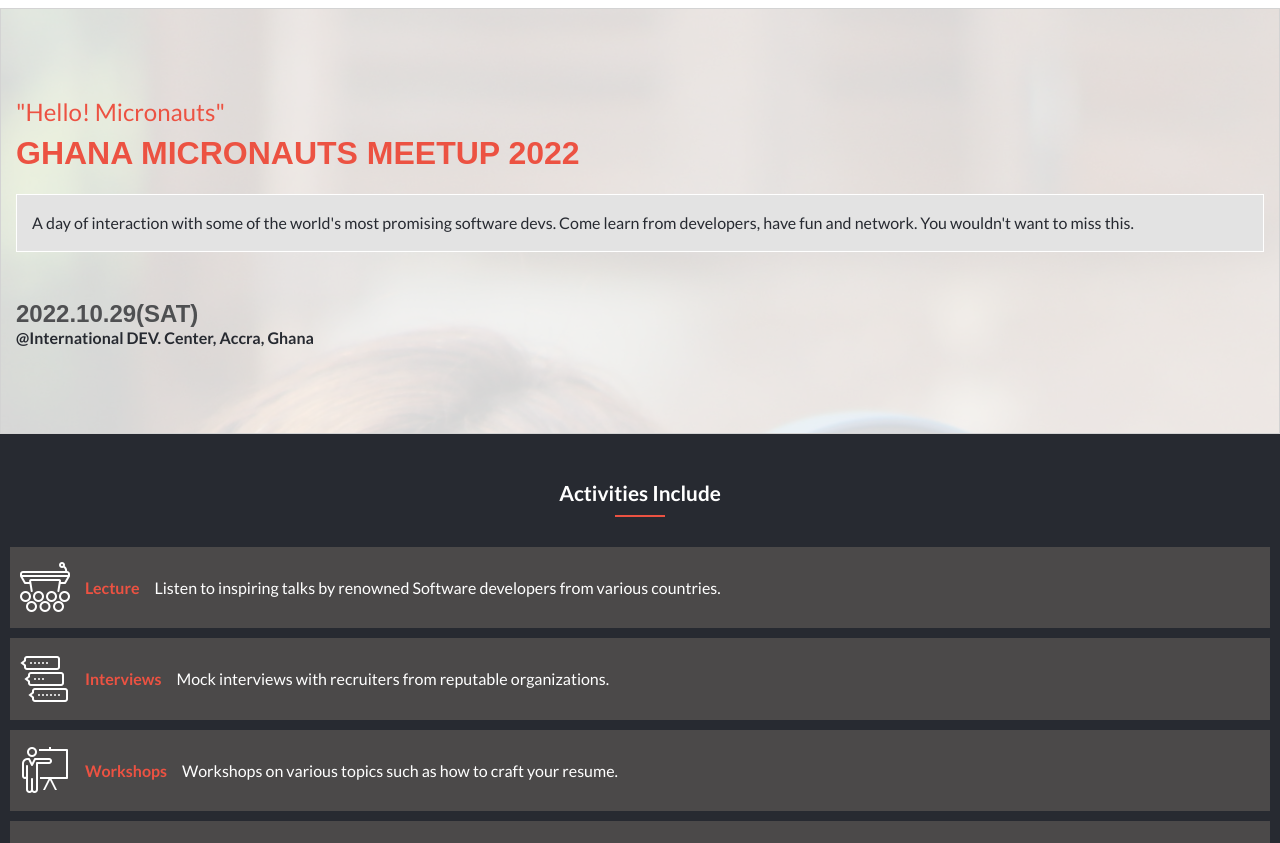
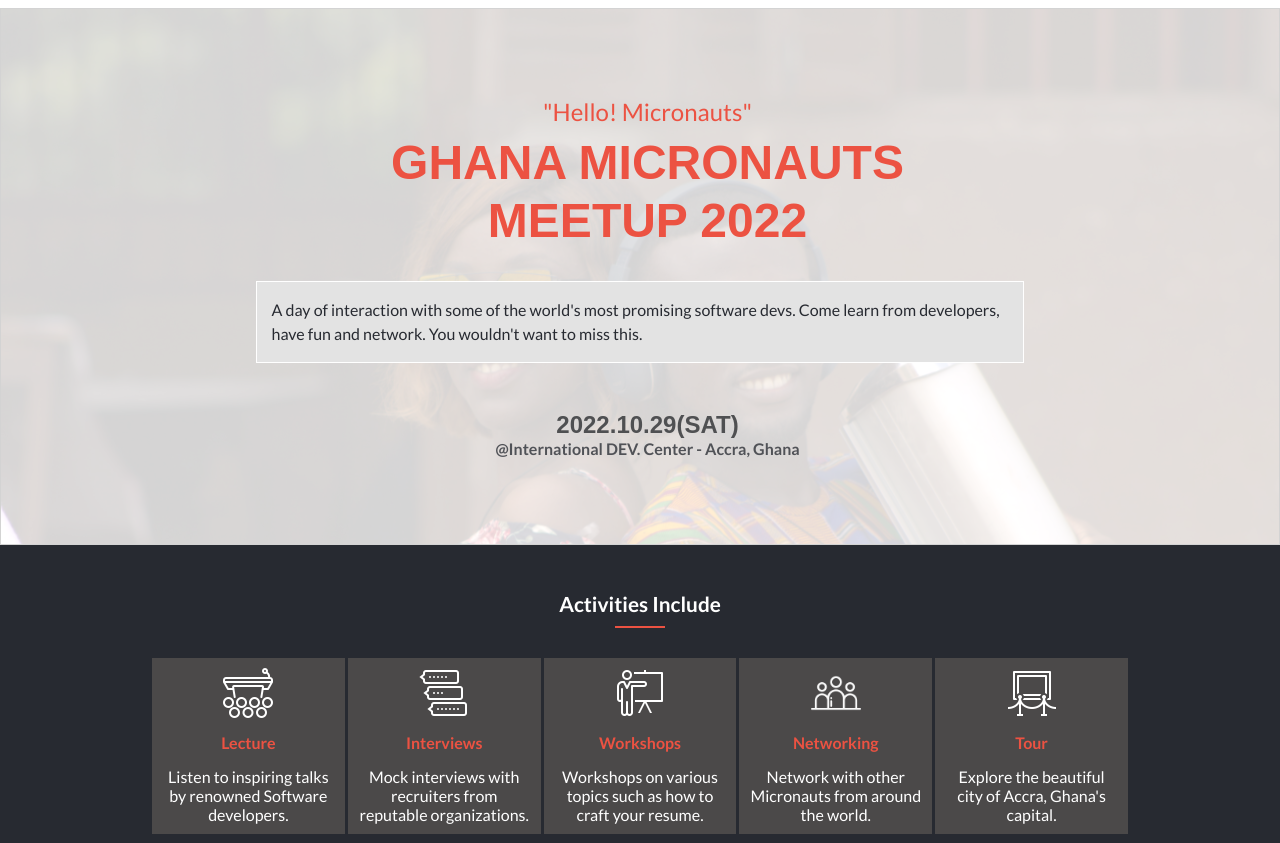
Before and after one commit to BenjaminSemah/AlumniMeetup, a website: page index.html in a window 1280 px wide. Shown: the part 85-928 px from the top of the page. Drawn offline with Linux system fonts and the light colour scheme; a web font is replaced by a local one.

Commit message:
Add styles to header and activity sections of homepage

```diff
--- a/index.html
+++ b/index.html
@@ -41,6 +41,7 @@
       <div class="hero">
         <div class="hero-title">
           <h1 class="hero-main-title">GHANA MICRONAUTS MEETUP 2022</h1>
+          <h1 class="desktop-main-title">GHANA MICRONAUTS<br>MEETUP 2022</h1>
           <h2 class="hero-sub-title">"Hello! Micronauts"</h2>
         </div>
         <div class="hero-paragraph">
@@ -51,7 +52,7 @@
           </p>
         </div>
         <h3 class="hero-date">2022.10.29(SAT)</h3>
-        <p class="hero-venue">@International DEV. Center, Accra, Ghana</p>
+        <p class="hero-venue">@International DEV. Center - Accra, Ghana</p>
       </div>
     </header>
 
@@ -69,8 +70,7 @@
           />
           <h4 class="activity-title">Lecture</h4>
           <p class="activity-brief">
-            Listen to inspiring talks by renowned Software developers from
-            various countries.
+            Listen to inspiring talks by renowned Software developers.
           </p>
         </li>
         <li class="activity-list interview">
@@ -122,6 +122,7 @@
       <div class="register">
         <button class="register-button">Register Now</button>
       </div>
+      <a href="" id="whole-program">SEE THE WHOLE PROGRAM</a>
     </section>
 
     <section class="speakers">
--- a/stylesheet.css
+++ b/stylesheet.css
@@ -74,7 +74,7 @@ header {
 }
 
 .hero-venue {
-  color: #272a31;
+  color: #505257;
   margin-top: 0;
   margin-left: 15px;
   padding-bottom: 50px;
@@ -392,11 +392,10 @@ footer p {
   margin: 30px 10px;
 }
 
-.upperNav {
-  display: none;
-}
-
-.desktop-navbar {
+.upperNav,
+.desktop-main-title,
+.desktop-navbar,
+#whole-program {
   display: none;
 }
 
@@ -404,7 +403,9 @@ footer p {
 
 @media only screen and (min-width: 768px) {
 
-  .hamburger-menu {
+  .hamburger-menu,
+  .hero-main-title,
+  .register {
     display: none;
   }
 
@@ -484,5 +485,76 @@ footer p {
     padding: 25px 200px;
   }
 
+  .desktop-main-title {
+    display: block;
+    color: #ec5242;
+    font-family: 'COCOGOOSE', sans-serif;
+    font-weight: 600;
+    margin-top: 8px;
+    line-height: 1.2em;
+    text-align: center;
+    font-size: 3em;
+  }
+
+  .hero-sub-title {
+    text-align: center;
+  }
+
+  .hero-paragraph {
+    width: 60%;
+    margin: 0 auto;
+  }
+
+  #get-in-touch {
+    width: 60%;
+    margin: 30px auto 0px auto;
+  }
+
+  .our-email {
+    margin-top: 5px;
+  }
+
+  .hero-date,
+  .hero-venue {
+    text-align: center;
+  }
+
+  header {
+    background-image: url(./images/micronautsMeetup.jpg);
+  }
+
+#whole-program {
+  display: block;
+  text-align: center;
+  color: #d3d3d3;
+  font-size: 1.1em;
+  padding-top: 25px;
+  text-decoration: underline;
+}
+
+.activities-lineup {
+  width: 90%;
+  margin-left: auto;
+  margin-right: auto;
+  display: flex;
+  justify-content: center;
+  gap: 1px;
+}
+
+.activity-list {
+  display: flex;
+  flex-direction: column;
+  width: 15%;
+  margin: 0 1px;
+}
+
+.activity-brief {
+  text-align: center;
+  margin: 0;
+}
+
+.activity-title {
+  margin: 0;
+}
 
 }
```
Also changed, not shown: about.html (+27 -2 lines).
